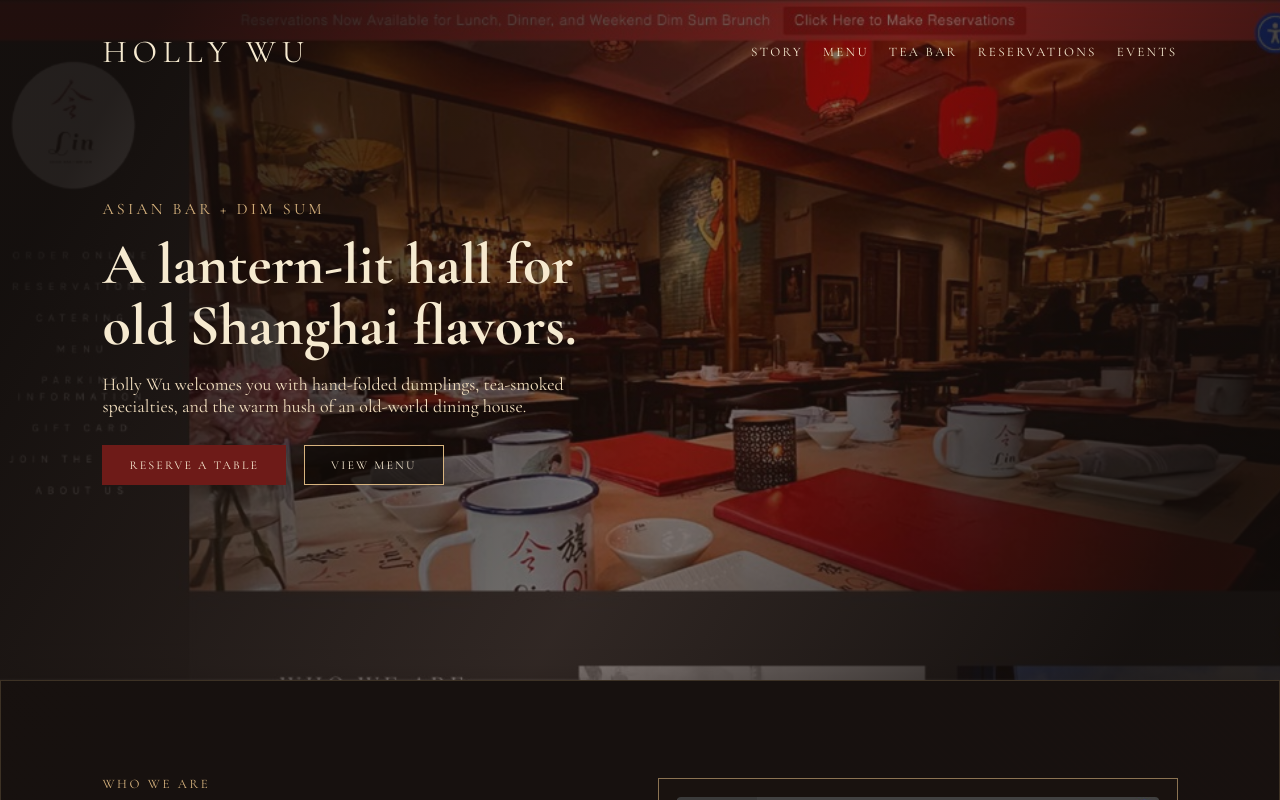
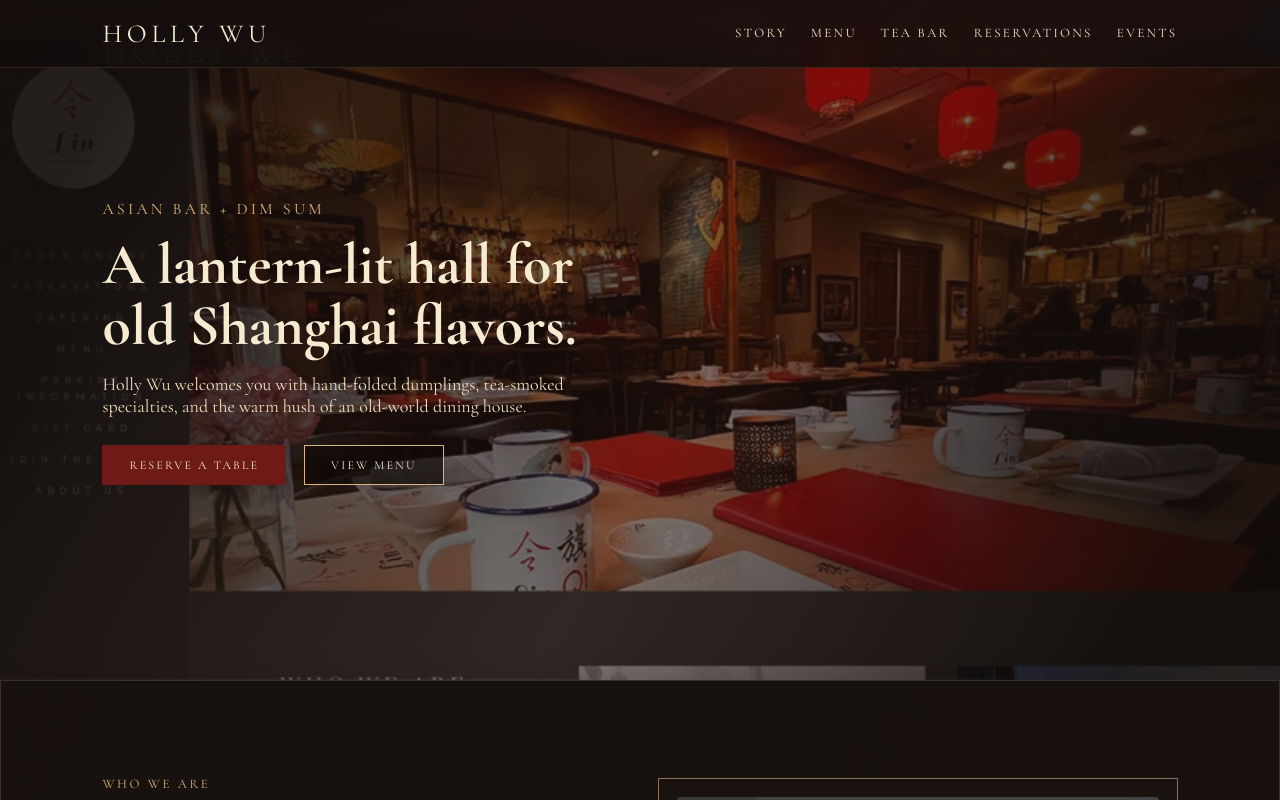
Before and after one commit to SohamPradhan64/Holly_Wu, a React (Vite) app: page / in a window 1280 px wide. Shown: the top 800 px of the page. Built offline with nearby package versions, Linux system fonts and the light colour scheme.

Commit message:
Update App.jsx

```diff
--- a/src/App.jsx
+++ b/src/App.jsx
@@ -1,55 +1,31 @@
-import Hero from "./components/Hero.jsx";
-import StorySection from "./components/StorySection.jsx";
-import MenuHighlights from "./components/MenuHighlights.jsx";
-import Gallery from "./components/Gallery.jsx";
-import Reservations from "./components/Reservations.jsx";
-import VisitUs from "./components/VisitUs.jsx";
+import { BrowserRouter, Routes, Route } from "react-router-dom";
+import ScrollToTop from "./components/ScrollToTop.jsx";
+import Navbar from "./components/Navbar.jsx";
 import Footer from "./components/Footer.jsx";
-
-import heroImg from "./assets/hero.png";
-import storyImg from "./assets/story.png";
-import dimsumImg from "./assets/dimsum.png";
-import menuImg from "./assets/menu.png";
-import reservationsImg from "./assets/reservations.png";
-import hoursImg from "./assets/hours.png";
-
-const menuHighlights = [
-  {
-    title: "Dragon Soup Dumplings",
-    description:
-      "Silky wrappers filled with rich broth, black vinegar, and ginger.",
-  },
-  {
-    title: "Lotus Blossom Prawns",
-    description:
-      "Wok-fried prawns with sweet chili glaze, toasted sesame, and herbs.",
-  },
-  {
-    title: "Golden Tea-Smoked Duck",
-    description:
-      "Slow-smoked with jasmine tea, served with scallion pancakes.",
-  },
-  {
-    title: "Crisp Tofu Lanterns",
-    description:
-      "Hand-cut tofu with five-spice salt and fermented chili sauce.",
-  },
-];
-
-const galleryImages = [dimsumImg, menuImg, hoursImg];
+import Home from "./pages/Home.jsx";
+import Story from "./pages/Story.jsx";
+import Menu from "./pages/Menu.jsx";
+import ReservationsPage from "./pages/ReservationsPage.jsx";
+import Events from "./pages/Events.jsx";
 
 export default function App() {
   return (
-    <div className="app">
-      <Hero image={heroImg} />
-      <main>
-        <StorySection image={storyImg} />
-        <MenuHighlights items={menuHighlights} />
-        <Gallery images={galleryImages} />
-        <Reservations image={reservationsImg} />
-        <VisitUs image={hoursImg} />
-      </main>
-      <Footer />
-    </div>
+    <BrowserRouter>
+      <ScrollToTop />
+      <div className="app">
+        <Navbar />
+        <main>
+          <Routes>
+            <Route path="/" element={<Home />} />
+            <Route path="/story" element={<Story />} />
+            <Route path="/menu" element={<Menu />} />
+            <Route path="/tea-bar" element={<div style={{minHeight:'60vh',display:'flex',alignItems:'center',justifyContent:'center',color:'#d8b47f',fontSize:24}}>Tea Bar — Coming Soon</div>} />
+            <Route path="/reservations" element={<ReservationsPage />} />
+            <Route path="/events" element={<Events />} />
+          </Routes>
+        </main>
+        <Footer />
+      </div>
+    </BrowserRouter>
   );
 }
```
